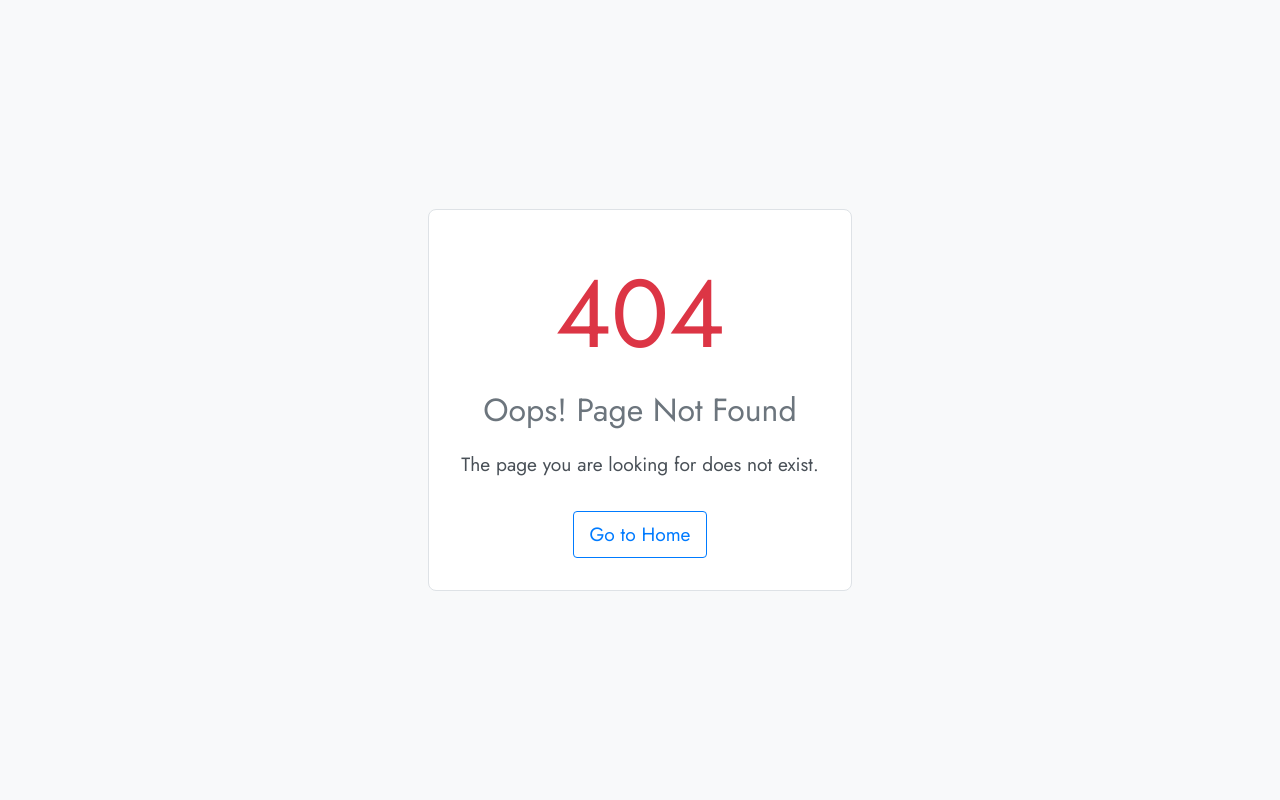
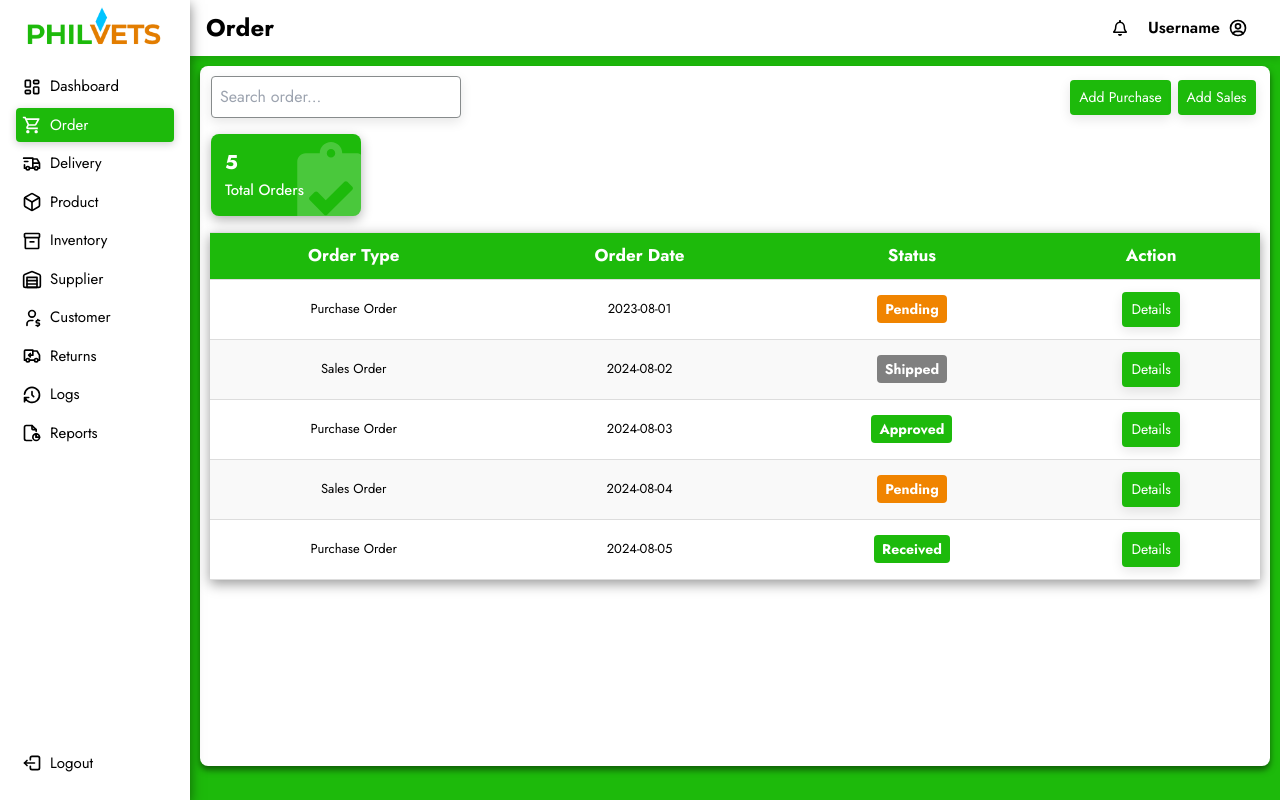
Before and after one commit to jamesrfael/philvets1, a React (Create React App) app: page /staff/orders in a window 1280 px wide. Before the commit this address had no page. Built offline with nearby package versions, Linux system fonts and the light colour scheme.

Commit message:
StaffOrders.js is added

```diff
--- a/src/App.js
+++ b/src/App.js
@@ -18,6 +18,7 @@ import CategoryProducts from "./pages/admin/CategoryProducts";
 
 import StaffDashboard from "./pages/staff/StaffDashboard";
 import StaffProfile from "./pages/staff/StaffProfile";
+import StaffOrders from "./pages/staff/StaffOrders";
 import NotFoundPage from "./pages/NotFoundPage"; // Add a NotFoundPage component
 
 function App() {
@@ -50,6 +51,7 @@ function App() {
             {/* Staff Routes */}
             <Route path="/staff/dashboard" element={<StaffDashboard />} />
             <Route path="/staff/profile" element={<StaffProfile />} />
+            <Route path="/staff/orders" element={<StaffOrders />} />
 
             {/* Fallback Route */}
             <Route path="*" element={<NotFoundPage />} />
--- a/src/components/Layout/Header.js
+++ b/src/components/Layout/Header.js
@@ -7,13 +7,13 @@ import { colors } from "../../colors";
 
 const pageTitles = {
   "/admin/dashboard": "Dashboard",
-  "/admin/orders": "Orders",
+  "/admin/orders": "Order",
   "/admin/delivery": "Delivery",
-  "/admin/products": "Products",
+  "/admin/products": "Product",
   "/admin/inventory": "Inventory",
-  "/admin/suppliers": "Suppliers",
-  "/admin/customers": "Customers",
-  "/admin/staffs": "Staffs",
+  "/admin/suppliers": "Supplier",
+  "/admin/customers": "Customer",
+  "/admin/staffs": "Staff",
   "/admin/sales": "Sales",
   "/admin/returns": "Returns",
   "/admin/logs": "Logs",
@@ -21,6 +21,7 @@ const pageTitles = {
   "/admin/categories": "Products / Categories",
   "/staff/dashboard": "Staff Dashboard",
   "/staff/profile": "Staff Profile",
+  "/staff/orders": "Order",
 };
 
 const Header = ({ toggleSidebar }) => {
--- a/src/components/Layout/Sidebar/StaffSidebar.js
+++ b/src/components/Layout/Sidebar/StaffSidebar.js
@@ -50,7 +50,7 @@ const StaffSidebar = ({ isOpen, onClose }) => {
         />
         <SidebarItem
           icon={MdOutlineShoppingCart}
-          label="Orders"
+          label="Order"
           link="/staff/orders"
         />
         <SidebarItem
@@ -58,7 +58,11 @@ const StaffSidebar = ({ isOpen, onClose }) => {
           label="Delivery"
           link="/staff/delivery"
         />
-        <SidebarItem icon={LuBox} label="Products" link="/staff/products" />
+        <SidebarItem
+          icon={LuBox}
+          label="Product"
+          link="/staff/products"
+        />
         <SidebarItem
           icon={MdOutlineInventory2}
           label="Inventory"
@@ -66,12 +70,12 @@ const StaffSidebar = ({ isOpen, onClose }) => {
         />
         <SidebarItem
           icon={LuWarehouse}
-          label="Suppliers"
+          label="Supplier"
           link="/staff/suppliers"
         />
         <SidebarItem
           icon={TbUserDollar}
-          label="Customers"
+          label="Customer"
           link="/staff/customers"
         />
         <SidebarItem
@@ -79,7 +83,11 @@ const StaffSidebar = ({ isOpen, onClose }) => {
           label="Returns"
           link="/staff/returns"
         />
-        <SidebarItem icon={TbHistory} label="Logs" link="/admin/logs" />
+        <SidebarItem
+          icon={TbHistory}
+          label="Logs"
+          link="/admin/logs"
+        />
         <SidebarItem
           icon={TbFileReport}
           label="Reports"
@@ -88,7 +96,11 @@ const StaffSidebar = ({ isOpen, onClose }) => {
       </SidebarContent>
 
       <SidebarFooter>
-        <SidebarItem icon={TbLogout2} label="Logout" link="/login" />
+        <SidebarItem
+          icon={TbLogout2}
+          label="Logout"
+          link="/login"
+        />
       </SidebarFooter>
     </SidebarContainer>
   );
--- /dev/null
+++ b/src/pages/staff/StaffOrders.js
@@ -0,0 +1,131 @@
+import React, { useState } from "react";
+import StaffLayoutHS from "../../components/Layout/StaffLayoutHS";
+import styled from "styled-components";
+import OrderDetailsModal from "../../components/Orders/OrderDetailsModal";
+import AddPurchaseModal from "../../components/Orders/AddPurchaseModal";
+import AddSalesModal from "../../components/Orders/AddSalesModal";
+import SearchBar from "../../components/Layout/SearchBar";
+import Table from "../../components/Layout/Table";
+import CardTotalOrders from "../../components/CardsData/CardTotalOrders";
+import Button from "../../components/Layout/Button"; // Import the Button component
+import { orders as initialOrders } from "../../pages/data/OrderData";
+
+const StaffOrders = () => {
+  const [orders, setOrders] = useState(initialOrders);
+  const [searchTerm, setSearchTerm] = useState("");
+  const [selectedOrder, setSelectedOrder] = useState(null);
+  const [isAddingPurchase, setIsAddingPurchase] = useState(false);
+  const [isAddingSales, setIsAddingSales] = useState(false);
+
+  const filteredOrders = orders.filter((order) => {
+    const lowerCaseSearchTerm = searchTerm.toLowerCase();
+    return (
+      order.orderType.toLowerCase().includes(lowerCaseSearchTerm) ||
+      order.orderDate.toLowerCase().includes(lowerCaseSearchTerm) ||
+      order.purchaseOrderStatus?.toLowerCase().includes(lowerCaseSearchTerm) ||
+      order.salesOrderStatus?.toLowerCase().includes(lowerCaseSearchTerm) ||
+      order.clientId?.toString().toLowerCase().includes(lowerCaseSearchTerm) ||
+      order.supplierId?.toString().toLowerCase().includes(lowerCaseSearchTerm)
+    );
+  });
+
+  const openDetailsModal = (order) => setSelectedOrder(order);
+  const closeDetailsModal = () => setSelectedOrder(null);
+
+  const openAddPurchaseModal = () => setIsAddingPurchase(true);
+  const closeAddPurchaseModal = () => setIsAddingPurchase(false);
+
+  const openAddSalesModal = () => setIsAddingSales(true);
+  const closeAddSalesModal = () => setIsAddingSales(false);
+
+  const handleSaveNewOrder = (newOrder) => {
+    setOrders([...orders, newOrder]);
+  };
+
+  const headers = ["Order Type", "Order Date", "Status", "Action"];
+
+  const rows = filteredOrders.map((order, index) => [
+    order.orderType,
+    order.orderDate,
+    <Status status={order.purchaseOrderStatus || order.salesOrderStatus}>
+      {order.purchaseOrderStatus || order.salesOrderStatus}
+    </Status>,
+    <Button onClick={() => openDetailsModal(order)} fontSize="14px">
+      Details
+    </Button>,
+  ]);
+
+  return (
+    <StaffLayoutHS>
+      <Controls>
+        <SearchBar
+          placeholder="Search order..."
+          value={searchTerm}
+          onChange={(e) => setSearchTerm(e.target.value)}
+        />
+        <ButtonGroup>
+          <Button onClick={openAddPurchaseModal}>Add Purchase</Button>
+          <Button onClick={openAddSalesModal}>Add Sales</Button>
+        </ButtonGroup>
+      </Controls>
+      <AnalyticsContainer>
+        <CardTotalOrders />
+      </AnalyticsContainer>
+      <Table headers={headers} rows={rows} />
+      {selectedOrder && (
+        <OrderDetailsModal order={selectedOrder} onClose={closeDetailsModal} />
+      )}
+      {isAddingPurchase && (
+        <AddPurchaseModal
+          onClose={closeAddPurchaseModal}
+          onSave={handleSaveNewOrder}
+        />
+      )}
+      {isAddingSales && (
+        <AddSalesModal
+          onClose={closeAddSalesModal}
+          onSave={handleSaveNewOrder}
+        />
+      )}
+    </StaffLayoutHS>
+  );
+};
+
+// Styled Components
+
+const Controls = styled.div`
+  display: flex;
+  justify-content: space-between;
+  align-items: center;
+  margin-bottom: 16px;
+  padding: 0 1px;
+`;
+
+const ButtonGroup = styled.div`
+  display: flex;
+`;
+
+const AnalyticsContainer = styled.div`
+  display: flex;
+  gap: 16px;
+  margin-bottom: 16px;
+  padding: 0 1px;
+`;
+
+const Status = styled.span`
+  background-color: ${(props) =>
+    props.status === "Approved" || props.status === "Received"
+      ? "#1DBA0B"
+      : props.status === "Pending"
+      ? "#f08400"
+      : props.status === "Cancelled"
+      ? "#ff5757"
+      : "gray"};
+  color: white;
+  padding: 4px 8px;
+  border-radius: 4px;
+  font-size: 14px;
+  font-weight: bold;
+`;
+
+export default StaffOrders;
```
